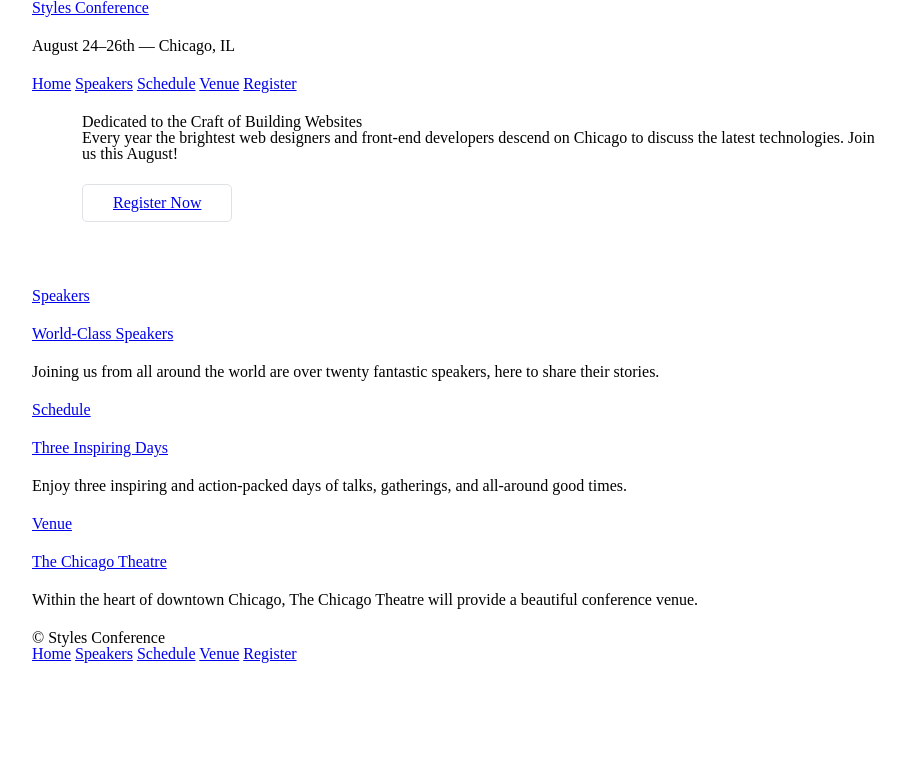
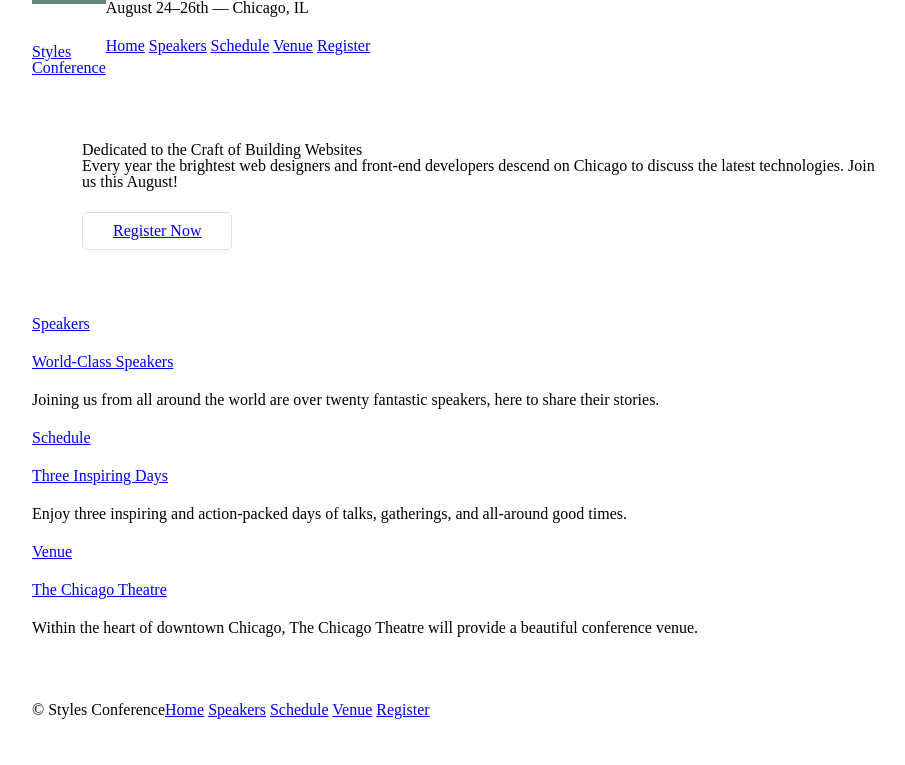
Before and after one commit to 256672/styles-confrence, a plain HTML site: page index.html in a window 1280 px wide. Shown: the whole page, without its empty margins (158-1063 px from the left). Drawn offline with Linux system fonts and the light colour scheme.

Commit message:
sept.25
positioned logo

```diff
--- a/assets/stylesheets/main.css
+++ b/assets/stylesheets/main.css
@@ -120,3 +120,27 @@ h1, h3, h4, h5, p {
 .hero {
   padding: 22px 80px 66px 80px;
 }
+/*
+  ========================================
+  Primary header
+  ========================================
+*/
+
+.logo {
+  border-top: 4px solid #648880;
+  padding: 40px 0 22px 0;
+  float:left;
+}
+/*
+  ========================================
+  Primary footer
+  ========================================
+*/
+
+.primary-footer small {
+  float: left;
+}
+.primary-footer {
+  padding-bottom: 44px;
+  padding-top: 44px;
+}
--- a/index.html
+++ b/index.html
@@ -11,10 +11,10 @@
 
     <!-- Header -->
 
-    <header class="container">
+    <header class="container group">
 
-      <h1>
-        <a href="index.html">Styles Conference</a>
+      <h1 class="logo">
+        <a href="index.html">Styles <br> Conference</a>
       </h1>
 
       <h3>August 24&ndash;26th &mdash; Chicago, IL</h3>
@@ -73,7 +73,7 @@
 
     <!-- Footer -->
 
-    <footer class="container">
+    <footer class="primary-footer container group">
 
       <small>&copy; Styles Conference</small>
 
```
